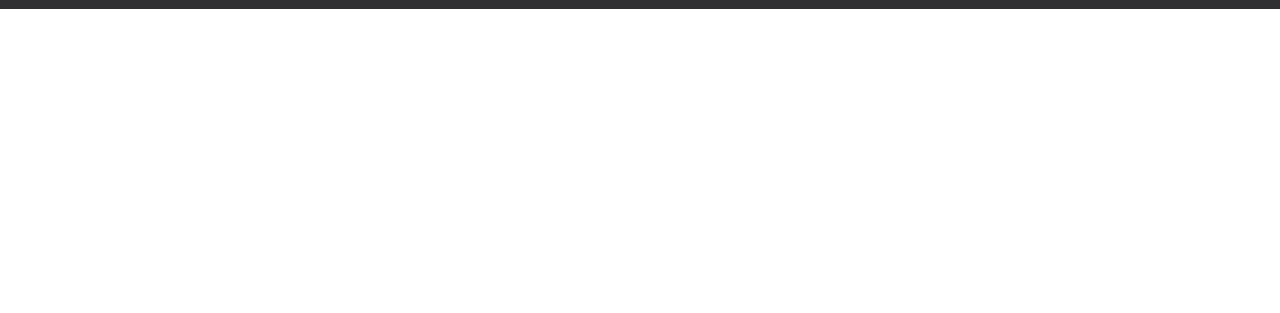
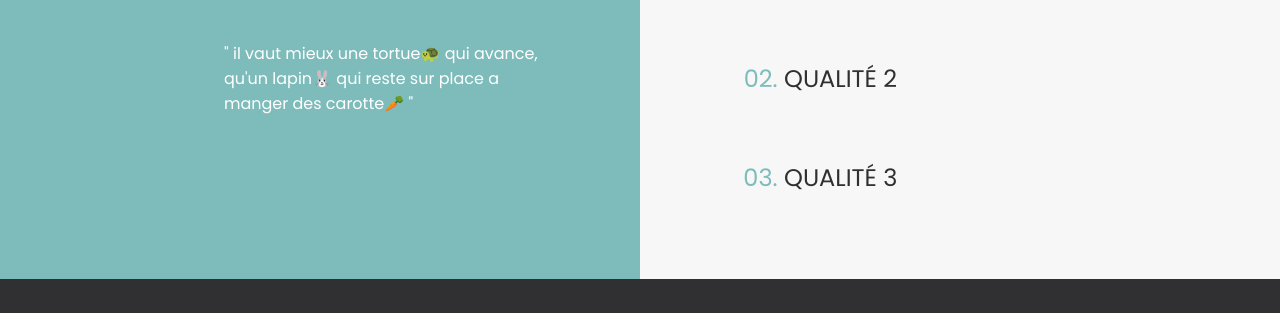
Before and after one commit to EthanPaleyron/projet-cv-ethan, a website built with Vite: page index.html in a window 1280 px wide. Shown: the part 1335-1648 px from the top of the page. Before the commit the page ends 1344 px from the top, so only its background shows below. Built offline with nearby package versions, Linux system fonts and the light colour scheme; files whose address does not match are found by name.

Commit message:
mes projets finis

```diff
--- a/index.html
+++ b/index.html
@@ -39,15 +39,24 @@
         <h1>Ethan<br>Paleyron</h1>
         <p>Lorem ipsum dolor sit amet consectetur adipisicing elit. Velit debitis repudiandae possimus. Soluta enim
           facere atque a, perferendis consectetur ad, et, dolores repudiandae deserunt sint placeat. Similique aliquam
-          corporis molestias. Lorem ipsum, dolor sit amet consectetur adipisicing elit. Sed, voluptatem quis nostrum aspernatur sit facere, culpa quasi quibusdam atque exercitationem commodi incidunt! Earum facilis aliquid laborum commodi iste velit eveniet.</p>
+          corporis molestias. Lorem ipsum, dolor sit amet consectetur adipisicing elit. Sed, voluptatem quis nostrum
+          aspernatur sit facere, culpa quasi quibusdam atque exercitationem commodi incidunt! Earum facilis aliquid
+          laborum commodi iste velit eveniet.</p>
       </div>
       <img src="/public/img/ma_tete.jpg" alt="ma tête">
     </article>
 
     <!-- mes projets -->
-    <blockquote>
-      <cite></cite>
-    </blockquote>
+    <section id="mes_projets">
+      <blockquote>
+        <cite>il vaut mieux une tortue🐢 qui avance, qu'un lapin🐰 qui reste sur place a manger des carotte🥕</cite>
+      </blockquote>
+      <ol>
+        <li><span>Qualité 1</span></li>
+        <li><span>Qualité 2</span></li>
+        <li><span>Qualité 3</span></li>
+      </ol>
+    </section>
   </main>
 
 
--- a/scss/style.scss
+++ b/scss/style.scss
@@ -49,7 +49,6 @@ header {
 main {
 
     // ma présentation
-
     article {
         margin: 8rem 20%;
         height: 16rem;
@@ -73,6 +72,49 @@ main {
     }
 
     // mes projets
+    section {
+        height: 25rem;
+        display: flex;
+
+        blockquote {
+            color: $w;
+            background-color: $eden-school;
+            width: 50%;
+            padding: 0 6rem 0 14rem;
+            display: flex;
+            justify-content: end;
+            align-items: center;
+
+            cite {
+                font-style: normal;
+            }
+
+            cite:before, cite:after  {
+                content: ' " ';
+            }
+        }
+
+        ol {
+            background-color: $g;
+            width: 50%;
+            padding: 0 0 0 9rem;
+            display: flex;
+            flex-direction: column;
+            justify-content: center;
+            gap: 4rem;
+
+            li {
+            color: $eden-school;
+            font-size: 1.5rem;
+            text-transform: uppercase;
+            list-style: decimal-leading-zero;
+            }
+
+            span {
+                color: $text-b;
+            }
+        }
+    }
 }
 
 // FOOTER
```
